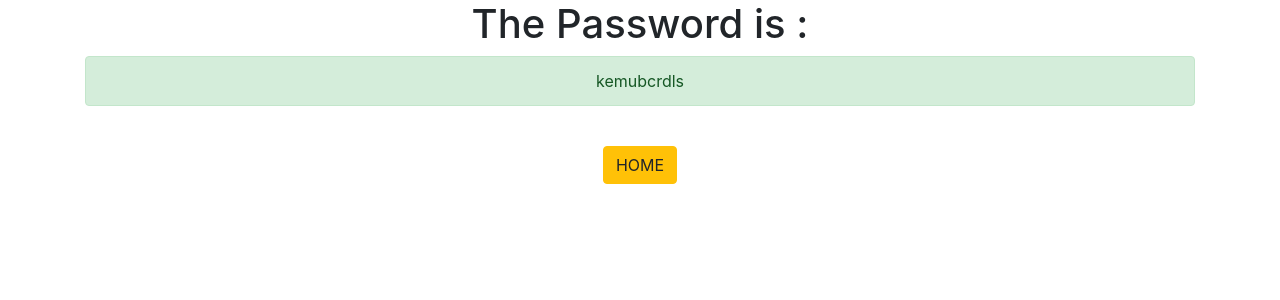
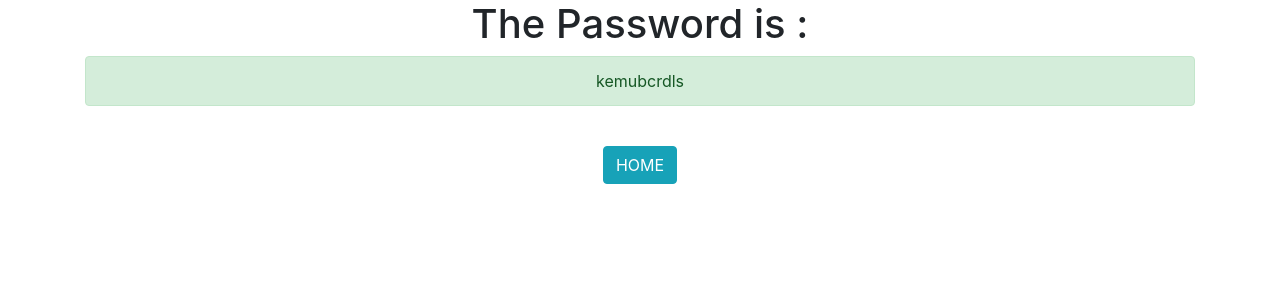
Before and after one commit to jesuraja1407/django-password-generator, a Django app: page /passwordgen/ in a window 1280 px wide. Shown: the top 300 px of the page. Run offline with Django 3.2, Linux system fonts and the light colour scheme; some libraries are stand-ins or nearby versions.

Commit message:
second commit

```diff
--- a/generator/templates/generator/password.html
+++ b/generator/templates/generator/password.html
@@ -5,5 +5,5 @@
 <h1> The Password is : </h1>
 <p class="alert alert-success">{{password}}</p>
 <br>
-<a href="{% url 'home' %}" class="btn btn-warning">HOME</a>
+<a href="{% url 'home' %}" class="btn btn-info">HOME</a>
 </div>
```
